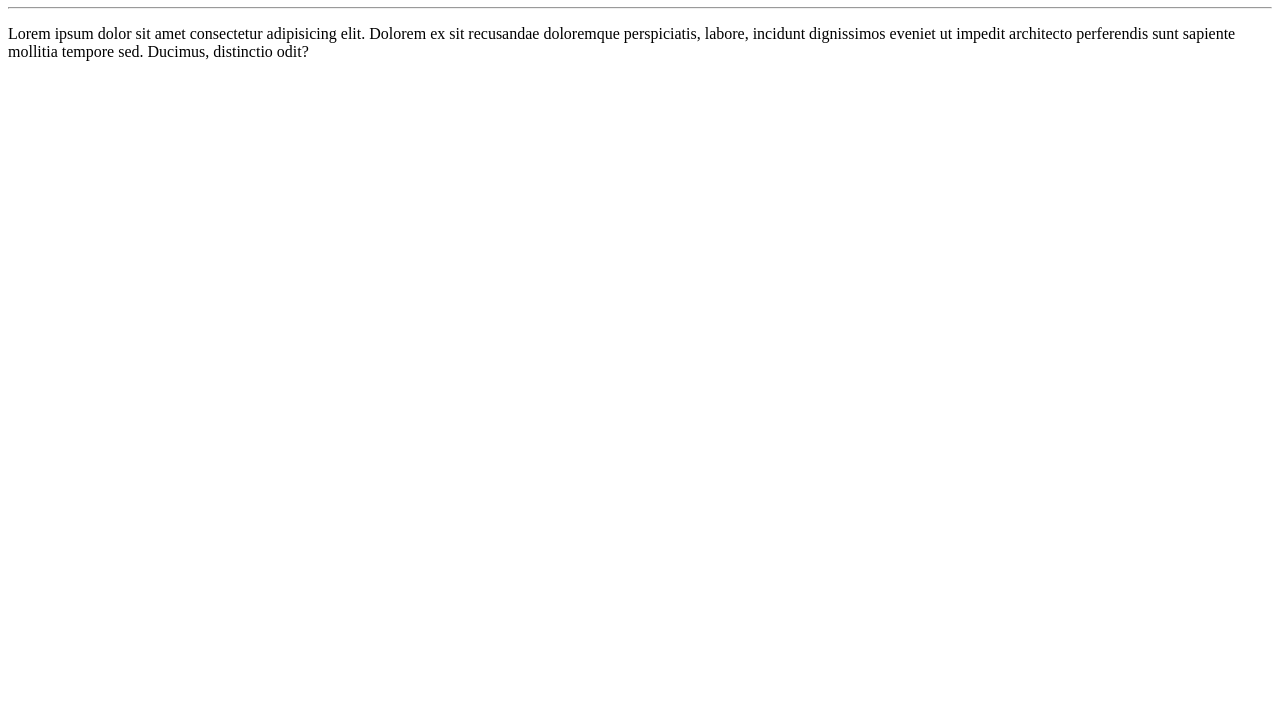
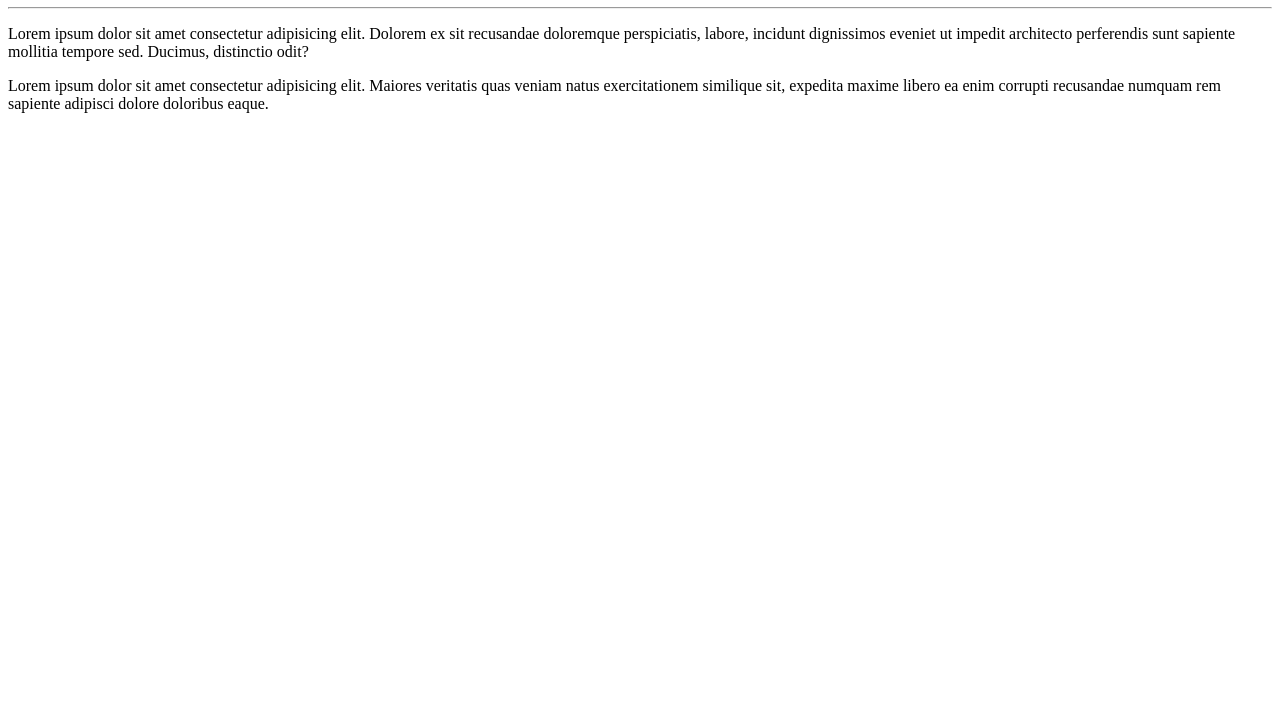
Before and after one commit to biracardoso/Trabalho-Teste, a plain HTML site: page site-exemplo/index.html in a window 1280 px wide. Shown: the part 73-800 px from the top of the page. Drawn offline with Linux system fonts and the light colour scheme.

Commit message:
Adicionei um paragrafo

```diff
--- a/site-exemplo/index.html
+++ b/site-exemplo/index.html
@@ -10,5 +10,6 @@
     <h1>Projeto Teste!</h1>
     <hr>
     <p>Lorem ipsum dolor sit amet consectetur adipisicing elit. Dolorem ex sit recusandae doloremque perspiciatis, labore, incidunt dignissimos eveniet ut impedit architecto perferendis sunt sapiente mollitia tempore sed. Ducimus, distinctio odit?</p>
+    <p>Lorem ipsum dolor sit amet consectetur adipisicing elit. Maiores veritatis quas veniam natus exercitationem similique sit, expedita maxime libero ea enim corrupti recusandae numquam rem sapiente adipisci dolore doloribus eaque.</p>
 </body>
 </html>
```
